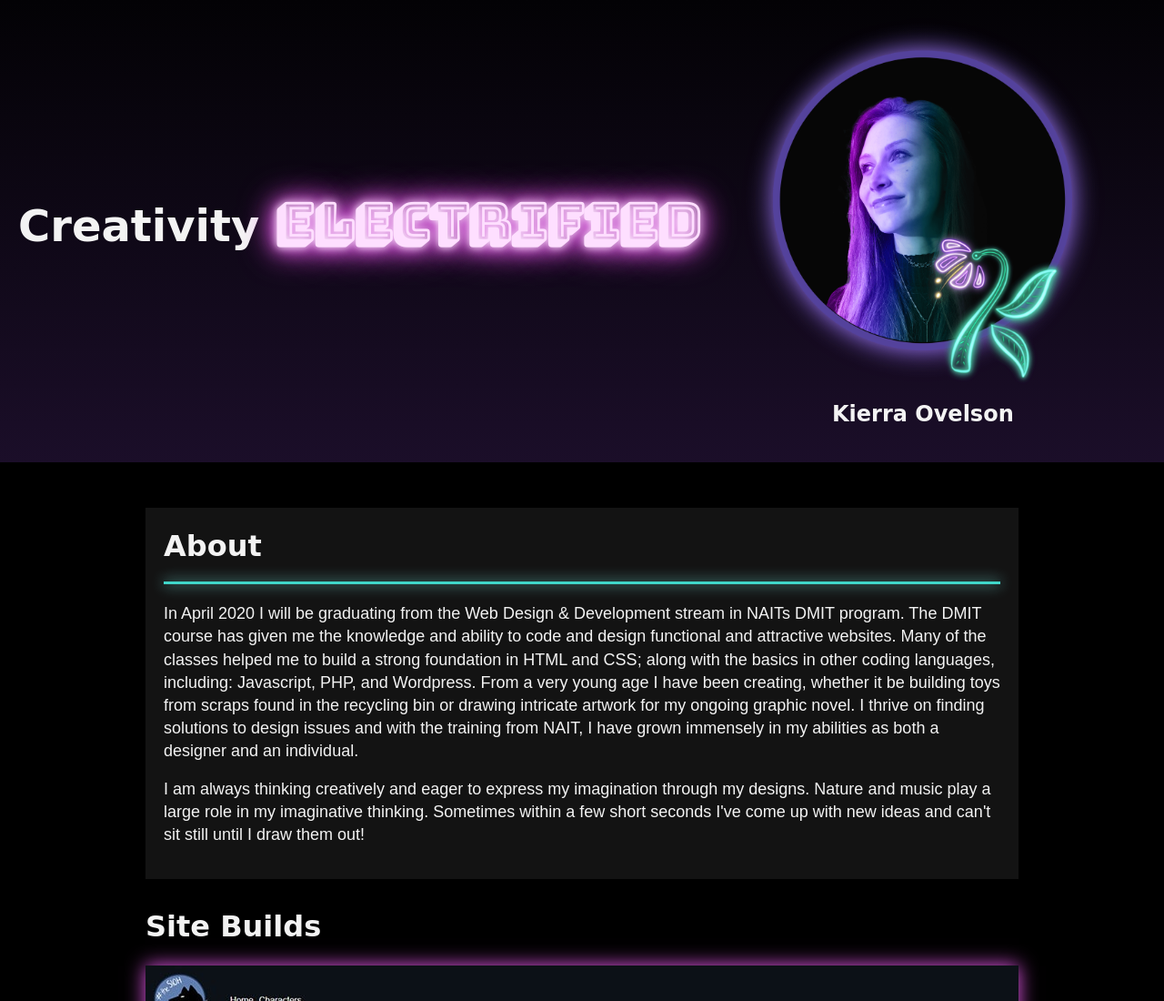
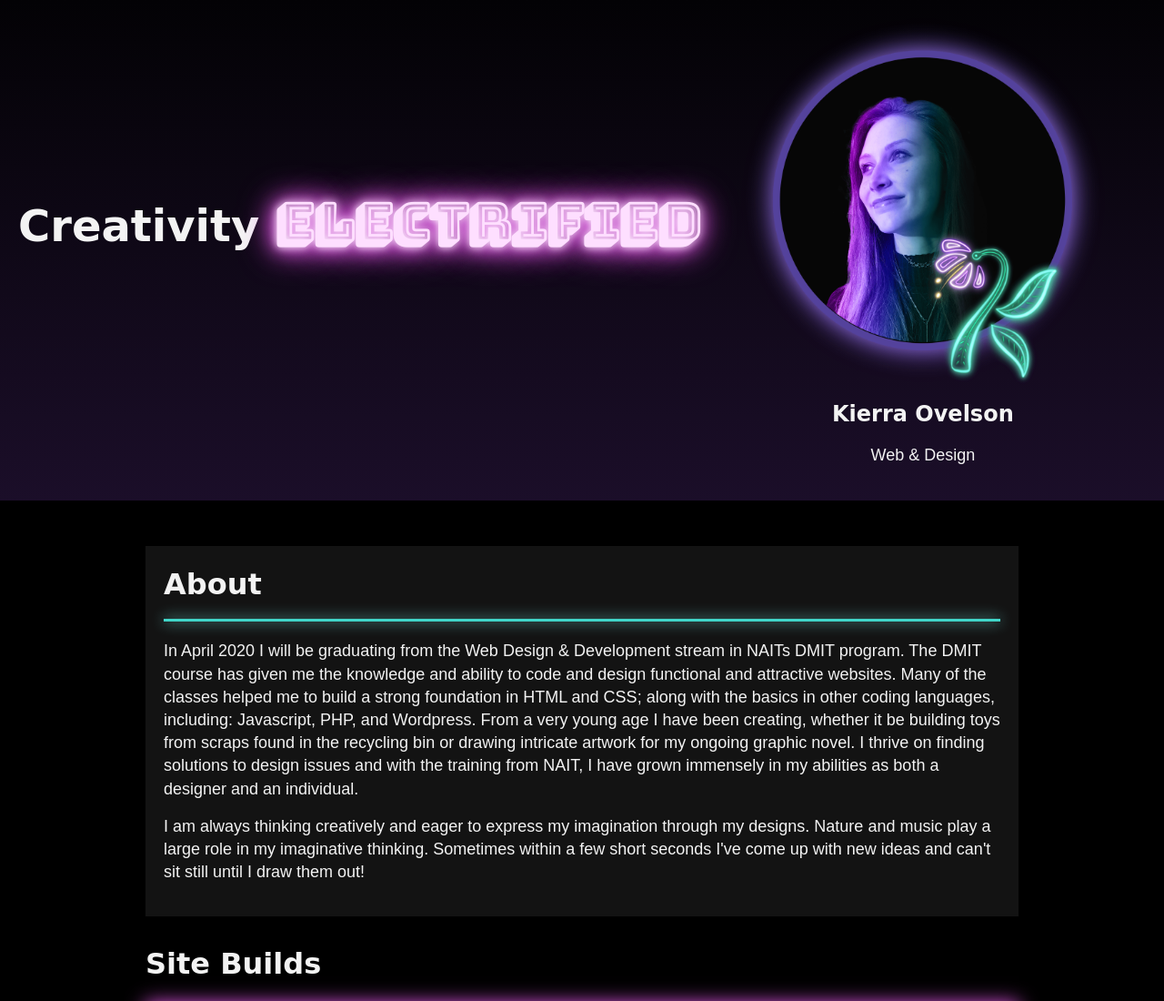
Before and after one commit to kierraOvelson/kierraOvelsonProfile, a plain HTML site: page index.html in a window 1280 px wide. Shown: the top 1100 px of the page at 91% size. Drawn offline with nearby package versions, Linux system fonts and the light colour scheme; a script that the page names is missing; a web font is replaced by a local one.

Commit message:
Add files via upload

```diff
--- a/css/main.css
+++ b/css/main.css
@@ -204,6 +204,7 @@ textarea {
   }
   .icon-content {
     margin: 0 auto;
+    text-align: center;
   }
   .aboutme {
     background: #131313;
--- a/index.html
+++ b/index.html
@@ -34,6 +34,7 @@
     <div class="icon-content">
       <img class="icon-me" src="img/me-icon-min.png" alt="logo">
       <h1>Kierra Ovelson</h1>
+      <p>Web & Design</p>
     </div>
 
   </div>
```
